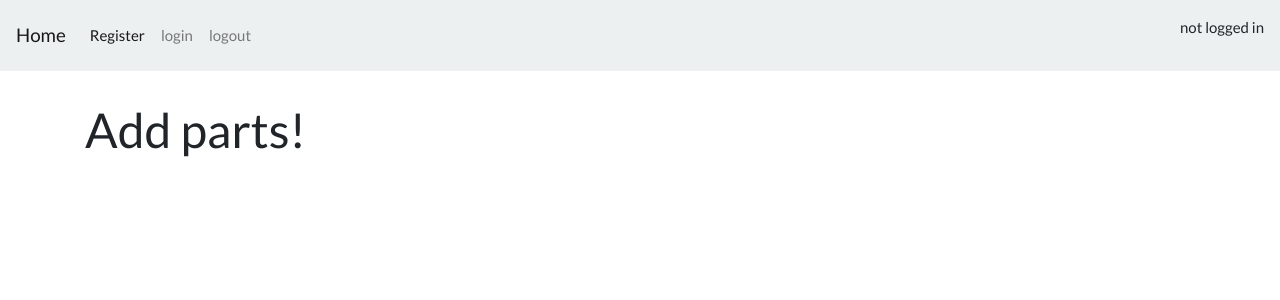
After one commit to ItsTheRealVictor/trackerV1, a Flask app: page /add in a window 1280 px wide. The commit adds this page. Shown: the top 300 px of the page. Run offline with Flask 2, Linux system fonts and the light colour scheme; some libraries are stand-ins or nearby versions.

Commit message:
added more routes

```diff
--- a/app.py
+++ b/app.py
@@ -28,6 +28,10 @@ app.app_context().push()
 def home():
     return render_template('home.html')
 
+
+
+
+#################### Register/Login/Logout Routes ####################
 @app.route('/register', methods=['GET', 'POST'])
 def register():
     form = RegisterUserForm()
@@ -61,10 +65,31 @@ def login():
 
         user = User.authenticate_user(username, password)
         if user:
-            flash(f'Welcome back {user.first_name}')
+            flash(f'Welcome back {user.username}')
             session['username'] = user.username
-            return redirect('/secret')
+            return redirect('/')
         else:
             form.username.errors = ['INVALID PASSORD!']
 
     return render_template('login.html', form=form)
+
+@app.route('/logout')
+def logout():
+    session.pop('username')
+    flash('Goodbye')
+    return redirect('/')
+
+
+#################### App Function Routes ####################
+
+@app.route('/dashboard')
+def dashboard():
+    return render_template('dashboard.html')
+
+@app.route('/issues')
+def issues():
+    return render_template('issues.html')
+
+@app.route('/add')
+def add():
+    return render_template('add.html')
--- a/models.py
+++ b/models.py
@@ -20,7 +20,7 @@ class User(db.Model):
     email = db.Column(db.String(50), nullable=False)
 
     def __repr__(self):
-        return f'{self.first_name} {self.last_name}'
+        return f'{self.username}'
 
     @classmethod
     def register_user(cls, username, pwd, email):
--- a/templates/_navbar.html
+++ b/templates/_navbar.html
@@ -1,3 +1,20 @@
+
+    {% if session['username'] %}
+    <nav class="navbar navbar-expand-lg navbar-light bg-light">
+        <a class="navbar-brand" href="/">Home</a>
+        <button class="navbar-toggler" type="button" data-toggle="collapse" data-target="#navbarNavAltMarkup" aria-controls="navbarNavAltMarkup" aria-expanded="false" aria-label="Toggle navigation">
+          <span class="navbar-toggler-icon"></span>
+        </button>
+        <div class="collapse navbar-collapse" id="navbarNavAltMarkup">
+          <div class="navbar-nav">
+            <a class="nav-item nav-link" href="/dashboard">dashboard</a>
+            <a class="nav-item nav-link" href="/issues">issues</a>
+            <a class="nav-item nav-link" href="/add">add parts/tests</a>
+            <a class="nav-item nav-link" href="/logout">logout</a>
+          </div>
+        </div>
+    <p>currently logged in as {{session['username']}}</p>
+    {% else %}
     <nav class="navbar navbar-expand-lg navbar-light bg-light">
         <a class="navbar-brand" href="/">Home</a>
         <button class="navbar-toggler" type="button" data-toggle="collapse" data-target="#navbarNavAltMarkup" aria-controls="navbarNavAltMarkup" aria-expanded="false" aria-label="Toggle navigation">
@@ -10,4 +27,6 @@
             <a class="nav-item nav-link" href="/logout">logout</a>
           </div>
         </div>
+      <p>not logged in</p>
+    {% endif %}
   </nav>
--- /dev/null
+++ b/templates/add.html
@@ -0,0 +1,9 @@
+{% include 'base.html'   %}
+
+{% block title %}
+    <title>Let's add some parts or tests or something</title>
+{% endblock title %}
+
+{% block body %}
+    <h1>Add parts!</h1>
+{% endblock body %}
```
Also changed, not shown: templates/dashboard.html (added, +9 -0 lines), templates/issues.html (added, +9 -0 lines). Lines whose indentation alone changed are shown as unchanged.
